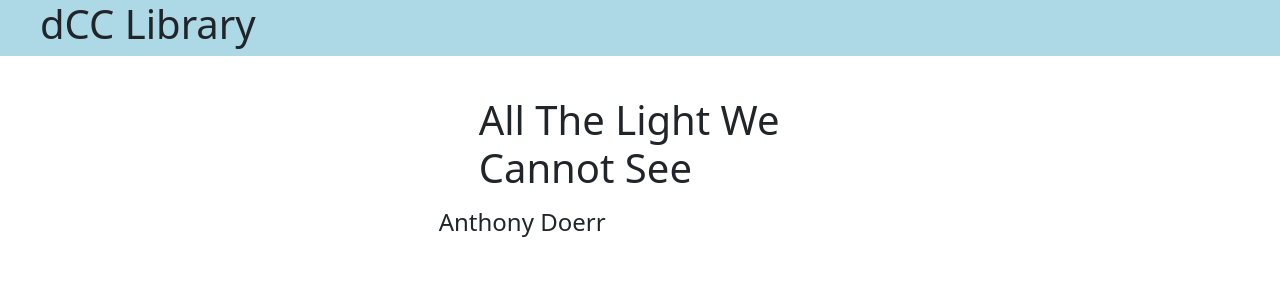
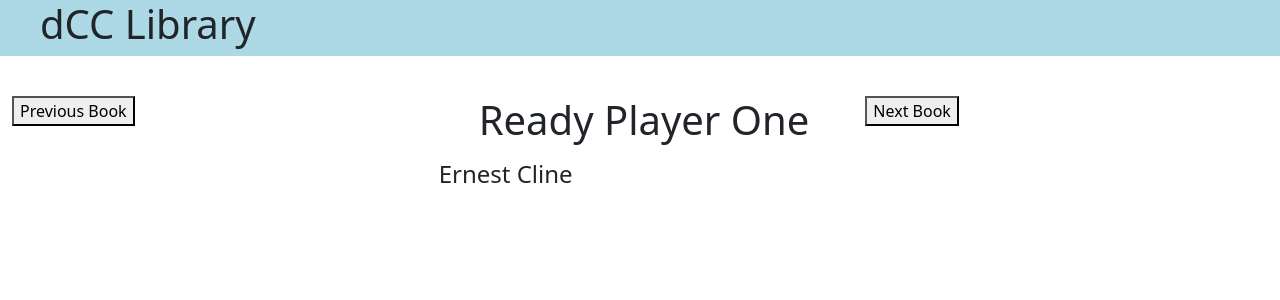
Before and after one commit to StanPethel/DCCLibrary-React, a React (Create React App) app: page / in a window 1280 px wide. Shown: the top 300 px of the page. Built offline with nearby package versions, Linux system fonts and the light colour scheme.

Commit message:
added features

```diff
--- a/src/components/App.jsx
+++ b/src/components/App.jsx
@@ -7,13 +7,36 @@
        super(props);
        this.books = [
            {title: "Ready Player One", author: "Ernest Cline"},
-           {title: 'All The Light We Cannot See', author: 'Anthony Doerr'},
-           {title: 'The First and Last Freedom', author: 'Jiddu Krishnamurit'}
+           {title: "All The Light We Cannot See", author: "Anthony Doerr"},
+           {title: "The First and Last Freedom", author: "Jiddu Krishnamurit"}
        ];
        this.state = {
-           bookNumber: 1
+           bookNumber: 0
        };
     }
+
+    goToNextBook = () => {
+       let tempBookNumber = this.state.bookNumber;
+       tempBookNumber++;
+       if(tempBookNumber === this.books.length){
+            tempBookNumber = 0;
+       }
+       this.setState({
+           bookNumber: tempBookNumber
+       });
+    }
+
+    goToPreviousBook =() => {
+        let tempBookNumber = this.state.bookNumber;
+        tempBookNumber--;
+        if(tempBookNumber < 0){
+            tempBookNumber = this.books.length -1;
+        }
+        this.setState({
+            bookNumber: tempBookNumber
+        });
+    }
+
     render(){
         return(
             <div className="container-fluid">
@@ -21,6 +44,7 @@
                 <div className= "row">
                     <div className= "col-md-4">
                         {/*Button her to move to the previous book viewed*/}
+                        <button onClick={this.goToPreviousBook}>Previous Book</button>
                     </div>
                     <div className= "col-md-4">
                         {/*Display book with cover here*/}
@@ -29,6 +53,7 @@
                     </div>
                     <div className= "col-md-4">
                         {/*Button here to move to the next book viewed*/}
+                        <button onClick={this.goToNextBook}>Next Book</button>
                     </div>
                 </div>
             </div>
```
